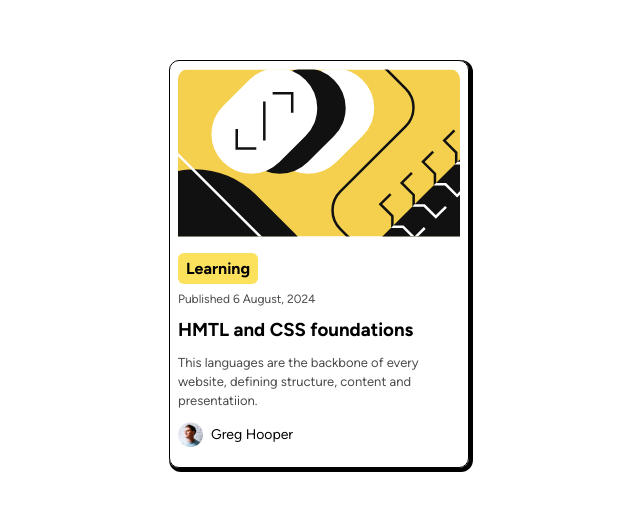
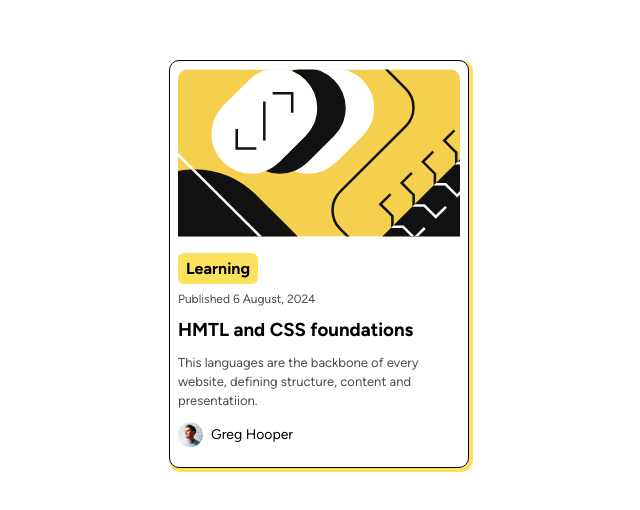
Before and after one commit to alsherkine/card-learning, a plain HTML site: page index.html in a window 1280 px wide. Shown: the part 136-646 px from the top of the page, without its empty margins (321-961 px from the left). Drawn offline with Linux system fonts and the light colour scheme.

Commit message:
Changed box shadow

```diff
--- a/style.css
+++ b/style.css
@@ -21,7 +21,7 @@ body{
     width: 300px;
     border-radius: 10px;
     padding: 8px;
-    box-shadow: 2px 2px 0px 2px #000000;
+    box-shadow: 2px 2px 0px 2px #fcdf51ec;
 }
 
 .sec_count {
```
